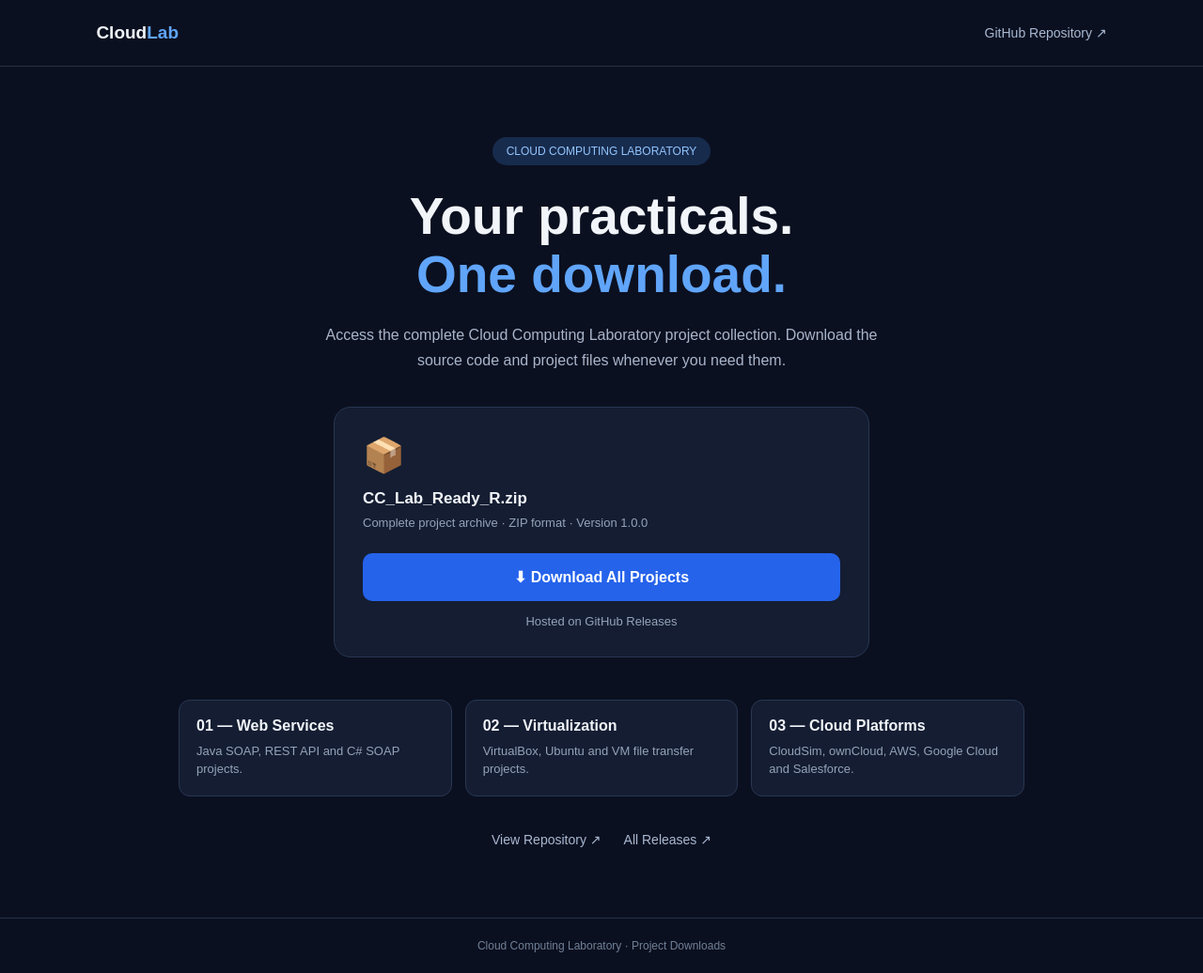
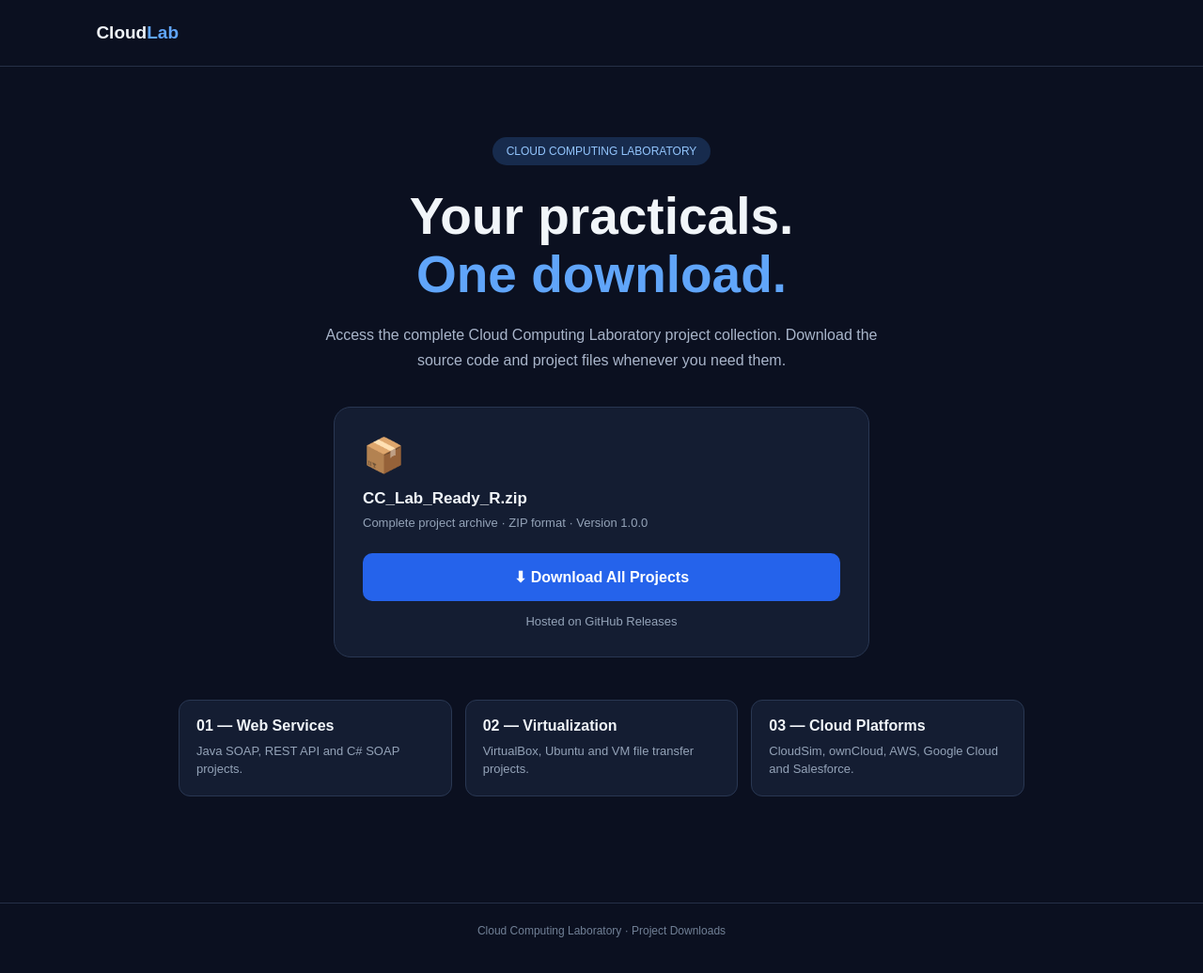
Before and after one commit to Shriram05-GECA/Cloud-Computing-Lab, a plain HTML site: page index.html in a window 1280 px wide. Shown: the whole page at 94% size. Drawn offline with Linux system fonts and the light colour scheme.

Commit message:
Update index.html

```diff
--- a/index.html
+++ b/index.html
@@ -147,9 +147,7 @@ footer {
 
 <header>
     <div class="logo">Cloud<span>Lab</span></div>
-    <a href="https://github.com/Shriram05-GECA/Cloud-Computing-Lab">
-        GitHub Repository ↗
-    </a>
+
 </header>
 
 <main>
@@ -195,12 +193,7 @@ footer {
     </section>
 
     <div class="links">
-        <a href="https://github.com/Shriram05-GECA/Cloud-Computing-Lab">
-            View Repository ↗
-        </a>
-        <a href="https://github.com/Shriram05-GECA/Cloud-Computing-Lab/releases">
-            All Releases ↗
-        </a>
+
     </div>
 </main>
 
```
